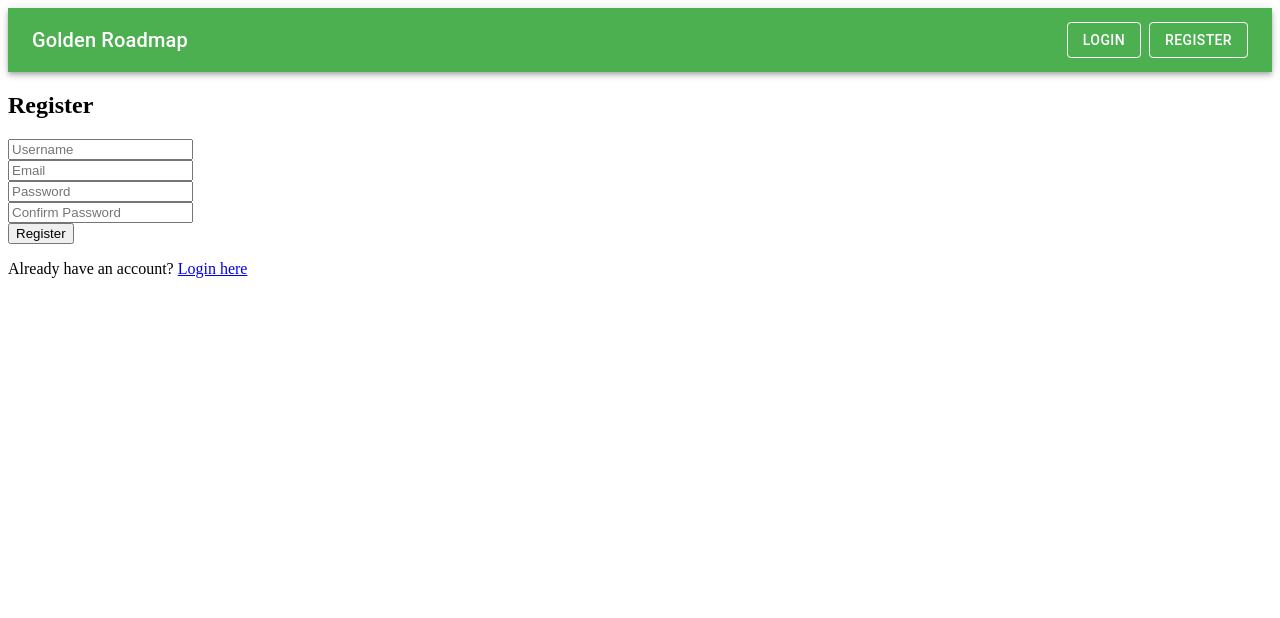
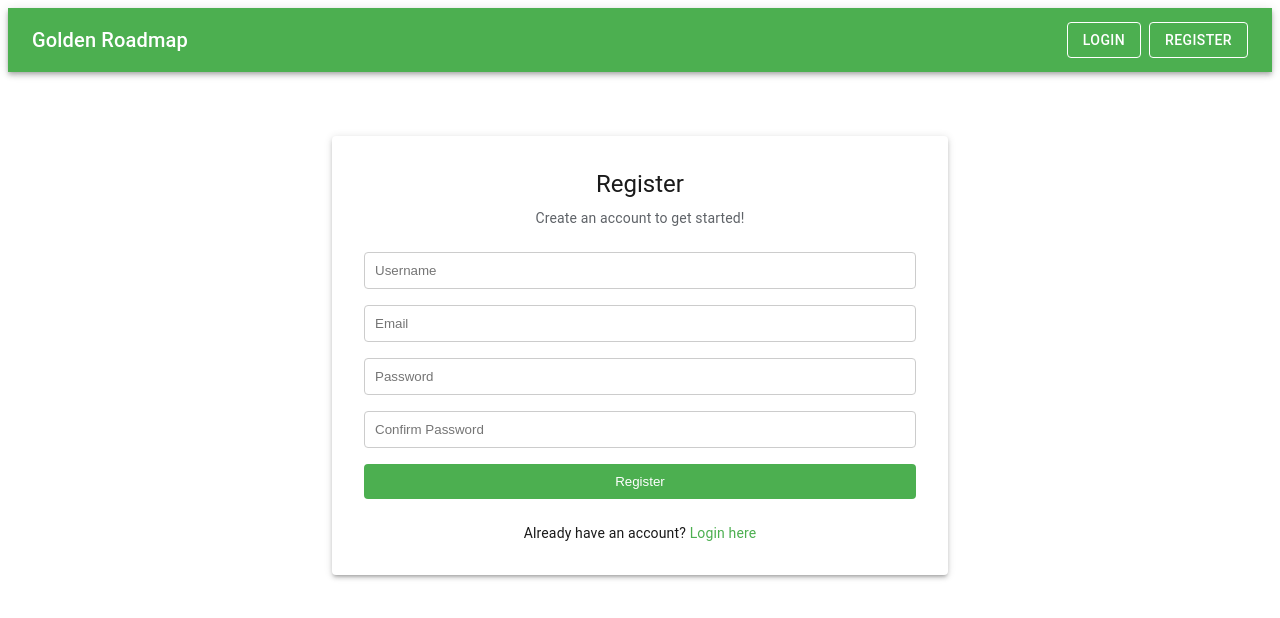
Before and after one commit to NC-6-2-Capstones/Pivot-Pioneers-FE, a React (Vite) app: page /register in a window 1280 px wide. Shown: the top 618 px of the page. Built offline with nearby package versions, Linux system fonts and the light colour scheme.

Commit message:
updated/refactored the RegisterPage to match the LoginPage design

```diff
--- a/src/pages/HomePage.jsx
+++ b/src/pages/HomePage.jsx
@@ -4,7 +4,7 @@ const HomePage = () => {
   return (
     <div>
       <h2>Welcome to the Golden Roadmap</h2>
-      <p>This is the home page content.</p>
+      <p>The Golden Roadmap is more than just a guide—it’s a pathway to transformation, empowerment, and new beginnings. If you've faced challenges within the justice system or are navigating life after incarceration, this roadmap is designed to help you rebuild, rediscover, and rise above. With practical tools, motivational guidance, and a clear framework, the Golden Roadmap helps you take control of your future, step by step. Whether you're pursuing education, career goals, or personal healing, this roadmap supports you in making lasting, positive change. It's time to rewrite your story and move forward with purpose—your journey to success starts here.</p>
     </div>
   );
 };
--- a/src/pages/RegisterPage.jsx
+++ b/src/pages/RegisterPage.jsx
@@ -1,6 +1,6 @@
-
 import React, { useState } from 'react';
 import { useNavigate } from 'react-router-dom';
+import { Typography, Container, Paper, Box } from '@mui/material';
 import { useAuth } from '../contexts/AuthContext';
 
 const RegisterPage = () => {
@@ -44,61 +44,94 @@ const RegisterPage = () => {
     };
 
     return (
-    <div>
-      <h2>Register</h2>
+        <Container maxWidth="sm">
+            <Box sx={{ mt: 8, display: 'flex', flexDirection: 'column', alignItems: 'center' }}>
+                <Paper elevation={3} sx={{ p: 4, width: '100%' }}>
+                    <Typography component="h1" variant="h5" align="center" gutterBottom>
+                        Register
+                    </Typography>
+                    <Typography variant="body2" color="text.secondary" align="center" sx={{ mb: 3 }}>
+                        Create an account to get started!
+                    </Typography>
 
-      {error && <div className="error-message">{error}</div>}
+                    {error && (
+                        <Typography variant="body2" color="error" align="center" sx={{ mb: 2 }}>
+                            {error}
+                        </Typography>
+                    )}
 
                     <form onSubmit={handleRegister}>
-        <div className="form-group">
+                        <Box sx={{ display: 'flex', flexDirection: 'column', gap: 2 }}>
                             <input
                                 type="text"
                                 value={username}
                                 onChange={(e) => setUsername(e.target.value)}
                                 placeholder="Username"
                                 required
+                                style={{ padding: '10px', borderRadius: '4px', border: '1px solid #ccc' }}
                             />
-        </div>
-
-        <div className="form-group">
                             <input
                                 type="email"
                                 value={email}
                                 onChange={(e) => setEmail(e.target.value)}
                                 placeholder="Email"
                                 required
+                                style={{ padding: '10px', borderRadius: '4px', border: '1px solid #ccc' }}
                             />
-        </div>
-
-        <div className="form-group">
                             <input
                                 type="password"
                                 value={password}
                                 onChange={(e) => setPassword(e.target.value)}
                                 placeholder="Password"
                                 required
+                                style={{ padding: '10px', borderRadius: '4px', border: '1px solid #ccc' }}
                             />
-        </div>
-
-        <div className="form-group">
                             <input
                                 type="password"
                                 value={confirmPassword}
                                 onChange={(e) => setConfirmPassword(e.target.value)}
                                 placeholder="Confirm Password"
                                 required
+                                style={{ padding: '10px', borderRadius: '4px', border: '1px solid #ccc' }}
                             />
-        </div>
 
-        <button type="submit" disabled={loading}>
+                            <button
+                                type="submit"
+                                disabled={loading}
+                                style={{
+                                    backgroundColor: '#4caf50',
+                                    color: 'white',
+                                    padding: '10px',
+                                    borderRadius: '4px',
+                                    cursor: 'pointer',
+                                    border: 'none',
+                                }}
+                            >
                                 {loading ? 'Registering...' : 'Register'}
                             </button>
+                        </Box>
                     </form>
 
-      <p>
-        Already have an account? <a href="/login">Login here</a>
-      </p>
-    </div>
+                    <Box sx={{ mt: 3, textAlign: 'center' }}>
+                        <Typography variant="body2">
+                            Already have an account?{' '}
+                            <Typography
+                                component="a"
+                                variant="body2"
+                                href="/login"
+                                sx={{
+                                    color: 'primary.main',
+                                    textDecoration: 'none',
+                                    '&:hover': { textDecoration: 'underline' }
+                                }}
+                            >
+                                Login here
+                            </Typography>
+                        </Typography>
+                    </Box>
+                </Paper>
+            </Box>
+        </Container>
     );
 };
 
```
Also changed, not shown: src/pages/LoginPage.jsx (indentation only). Lines whose indentation alone changed are shown as unchanged.
